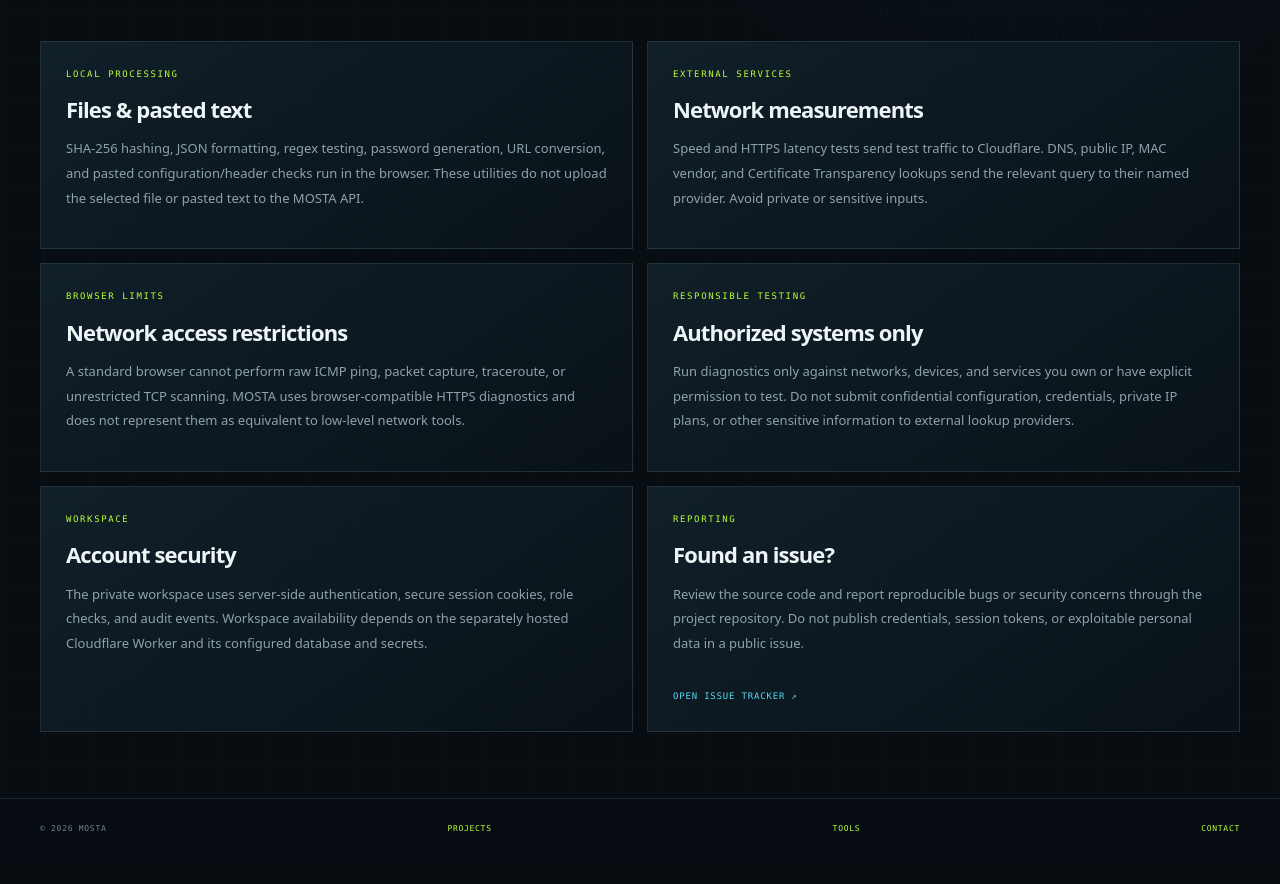
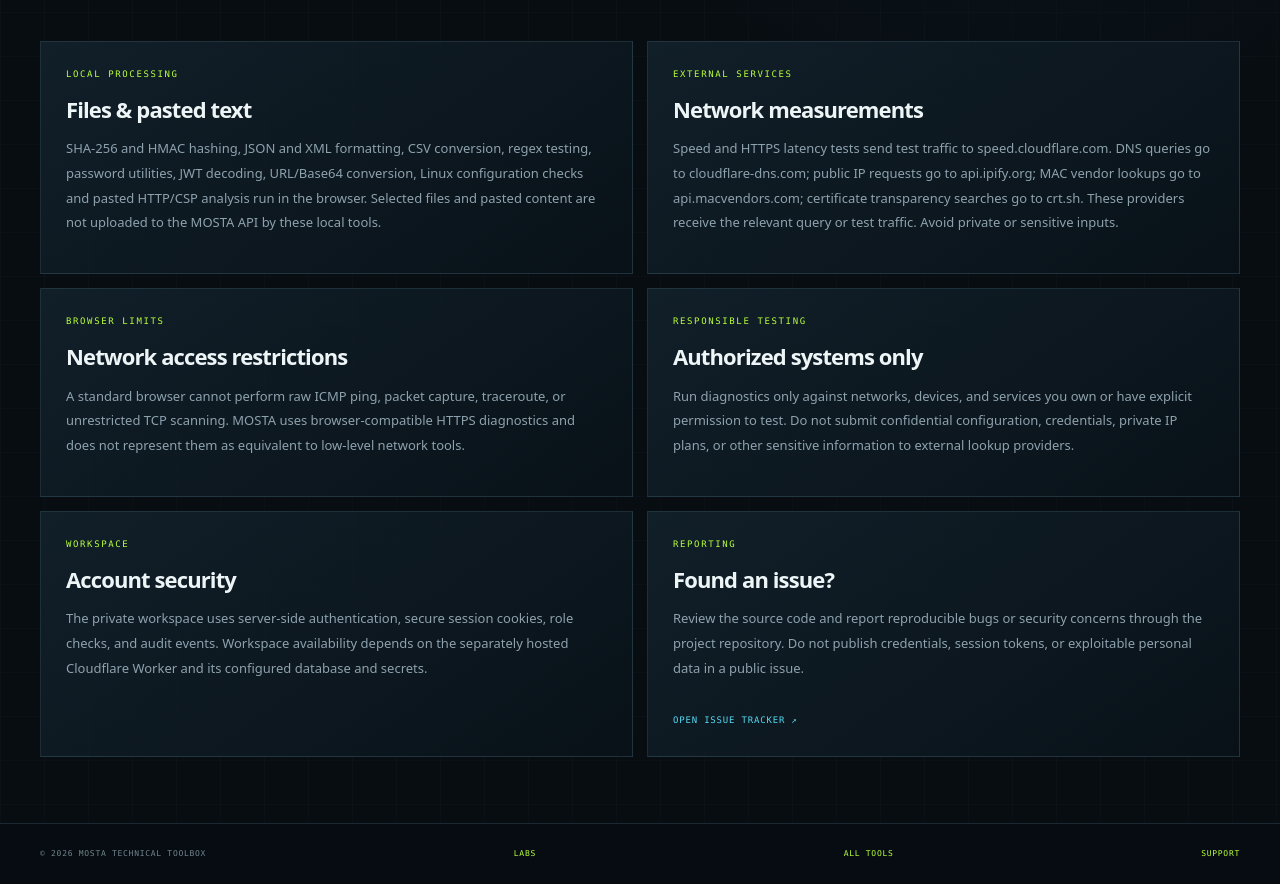
Before and after one commit to mostafa-frg/mostafa-frg, a plain HTML site: page portfolio/security.html in a window 1280 px wide. Shown: the part 560-1444 px from the top of the page. Before the commit the page ends 1419 px from the top, so only its background shows below. Drawn offline with Linux system fonts and the light colour scheme.

Commit message:
privacy: document expanded toolbox processing and providers

```diff
--- a/portfolio/security.html
+++ b/portfolio/security.html
@@ -1,13 +1,13 @@
 <!doctype html>
 <html lang="en"><head><meta charset="utf-8"><meta name="viewport" content="width=device-width,initial-scale=1"><meta name="theme-color" content="#080d12"><meta name="description" content="Privacy, data handling and responsible-use notes for MOSTA public diagnostic tools."><meta http-equiv="Content-Security-Policy" content="default-src 'self'; base-uri 'self'; object-src 'none'; frame-ancestors 'none'; script-src 'self'; style-src 'self'; img-src 'self' data:; font-src 'self'; connect-src 'self'; form-action 'self'; upgrade-insecure-requests"><link rel="stylesheet" href="assets/site.css"><script src="assets/site.js" defer></script><title>Security & Privacy | MOSTA</title></head>
-<body><header class="top"><div class="wrap nav"><a class="brand" href="index.html"><span class="brand-mark" aria-hidden="true"></span>MOSTA</a><button class="menu" id="menuToggle" type="button" aria-expanded="false" aria-controls="siteNav">MENU</button><nav class="navlinks" id="siteNav" aria-label="Main navigation"><a href="index.html">Home</a><a href="projects.html">Projects</a><a href="tools.html">Tools</a><a href="auth.html">Workspace</a><a href="security.html">Security</a></nav></div></header>
+<body><header class="top"><div class="wrap nav"><a class="brand" href="index.html"><span class="brand-mark" aria-hidden="true"></span>MOSTA</a><button class="menu" id="menuToggle" type="button" aria-expanded="false" aria-controls="siteNav">MENU</button><nav class="navlinks" id="siteNav" aria-label="Main navigation"><a href="index.html">Overview</a><a href="tools.html">All tools</a><a href="tools.html?category=networking">Networking</a><a href="tools.html?category=security">Security</a><a href="tools.html?category=linux">Linux</a><a href="tools.html?category=developer">Developer</a><a href="projects.html">Labs</a><a href="auth.html">Workspace</a><a href="security.html">Trust</a></nav></div></header>
 <main id="main-content"><section class="hero"><div class="wrap"><div class="eyebrow">PRIVACY · SECURITY · RESPONSIBLE USE</div><h1>Know what runs<br><em>and where.</em></h1><p class="lead">MOSTA is designed to minimize data collection. Local utilities process selected files and text in your browser. Network tests and external lookups send the necessary requests to their stated providers.</p></div></section>
 <section class="section"><div class="wrap grid two">
-<article class="panel"><div class="meta">LOCAL PROCESSING</div><h3>Files & pasted text</h3><p>SHA-256 hashing, JSON formatting, regex testing, password generation, URL conversion, and pasted configuration/header checks run in the browser. These utilities do not upload the selected file or pasted text to the MOSTA API.</p></article>
-<article class="panel"><div class="meta">EXTERNAL SERVICES</div><h3>Network measurements</h3><p>Speed and HTTPS latency tests send test traffic to Cloudflare. DNS, public IP, MAC vendor, and Certificate Transparency lookups send the relevant query to their named provider. Avoid private or sensitive inputs.</p></article>
+<article class="panel"><div class="meta">LOCAL PROCESSING</div><h3>Files & pasted text</h3><p>SHA-256 and HMAC hashing, JSON and XML formatting, CSV conversion, regex testing, password utilities, JWT decoding, URL/Base64 conversion, Linux configuration checks and pasted HTTP/CSP analysis run in the browser. Selected files and pasted content are not uploaded to the MOSTA API by these local tools.</p></article>
+<article class="panel"><div class="meta">EXTERNAL SERVICES</div><h3>Network measurements</h3><p>Speed and HTTPS latency tests send test traffic to speed.cloudflare.com. DNS queries go to cloudflare-dns.com; public IP requests go to api.ipify.org; MAC vendor lookups go to api.macvendors.com; certificate transparency searches go to crt.sh. These providers receive the relevant query or test traffic. Avoid private or sensitive inputs.</p></article>
 <article class="panel"><div class="meta">BROWSER LIMITS</div><h3>Network access restrictions</h3><p>A standard browser cannot perform raw ICMP ping, packet capture, traceroute, or unrestricted TCP scanning. MOSTA uses browser-compatible HTTPS diagnostics and does not represent them as equivalent to low-level network tools.</p></article>
 <article class="panel"><div class="meta">RESPONSIBLE TESTING</div><h3>Authorized systems only</h3><p>Run diagnostics only against networks, devices, and services you own or have explicit permission to test. Do not submit confidential configuration, credentials, private IP plans, or other sensitive information to external lookup providers.</p></article>
 <article class="panel"><div class="meta">WORKSPACE</div><h3>Account security</h3><p>The private workspace uses server-side authentication, secure session cookies, role checks, and audit events. Workspace availability depends on the separately hosted Cloudflare Worker and its configured database and secrets.</p></article>
 <article class="panel"><div class="meta">REPORTING</div><h3>Found an issue?</h3><p>Review the source code and report reproducible bugs or security concerns through the project repository. Do not publish credentials, session tokens, or exploitable personal data in a public issue.</p><a class="more" href="https://github.com/mostafa-frg/mostafa-frg/issues" target="_blank" rel="noopener noreferrer">OPEN ISSUE TRACKER ↗</a></article>
 </div></div></section></main>
-<footer class="footer"><div class="wrap footer-inner"><span>© <span data-year>2026</span> MOSTA</span><a href="projects.html">PROJECTS</a><a href="tools.html">TOOLS</a><a href="contact.html">CONTACT</a></div></footer></body></html>
+<footer class="footer"><div class="wrap footer-inner"><span>© <span data-year>2026</span> MOSTA TECHNICAL TOOLBOX</span><a href="projects.html">LABS</a><a href="tools.html">ALL TOOLS</a><a href="contact.html">SUPPORT</a></div></footer></body></html>
```
